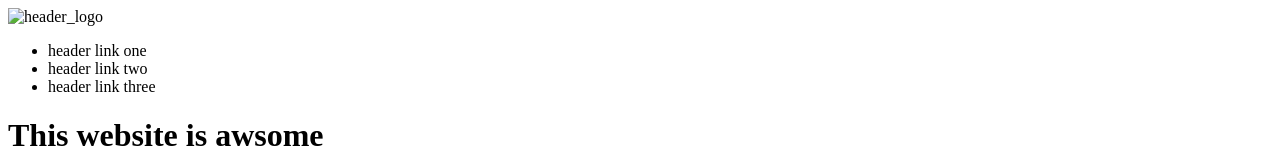
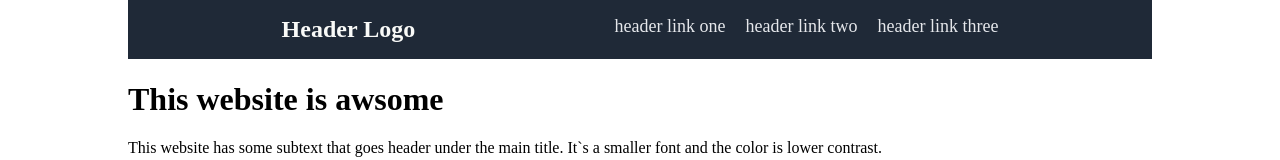
Before and after one commit to memajal/landing-page-odin, a plain HTML site: page index.html in a window 1280 px wide. Shown: the top 160 px of the page. Drawn offline with Linux system fonts and the light colour scheme.

Commit message:
Header Style
The body has 80% of the width size. THe header has a bck color set and the content of the header has a 15% margin in the left and right. The header contents are organized with flex property, with space between. The menu li in the right is organized as flex-row, and has a specific gap of 20px between the menu links.

```diff
--- a/index.html
+++ b/index.html
@@ -3,17 +3,21 @@
  <head>
     <meta http-equiv="Content-Type" content="text/html; charset=UTF-8">
     <meta name="viewport" content="width=device-width, initial-scale=1">
+    <link rel="stylesheet" href="style.css">
     <title> Landing Page Odin</title>
     </head>
 
     <body>
         <header>
-            <img id="logo" alt="header_logo" src="">
-            <ul id="menu">
+             <div id="header_content">
+              <h1 id="logo"> Header Logo </h1>
+               <ul id="menu">
                 <li>header link one</li>
                 <li> header link two</li>
                 <li> header link three</li>
             </ul>
+            </div>
+
         </header>
 
         <div id="introduction">
--- /dev/null
+++ b/style.css
@@ -0,0 +1,41 @@
+
+body{
+    width:80%;
+    margin: 0 auto;
+}
+
+/*body, header, #menu, #logo{
+    border: 5px solid red;
+}
+*/
+
+header{
+    background-color: #1F2937;
+    color: white;
+}
+
+
+ header #logo{
+    font-size:24px;
+    color:#F9FAF8;
+    width:40%;
+}
+
+
+ header #header_content{
+    margin: 0 15%;
+    display:flex;
+    justify-content: space-between;
+}
+
+ header #menu{
+    display:flex;
+    flex-direction:row;
+    gap: 20px;
+}
+
+ header #menu li{
+    list-style-type:none;
+    font-size: 18px;
+    color:#E5E7EB;
+}
```
Also changed, not shown: 01.png (added), 02.png (added).
